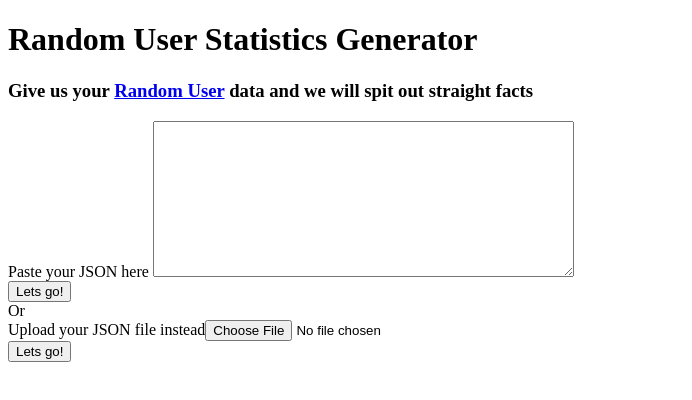
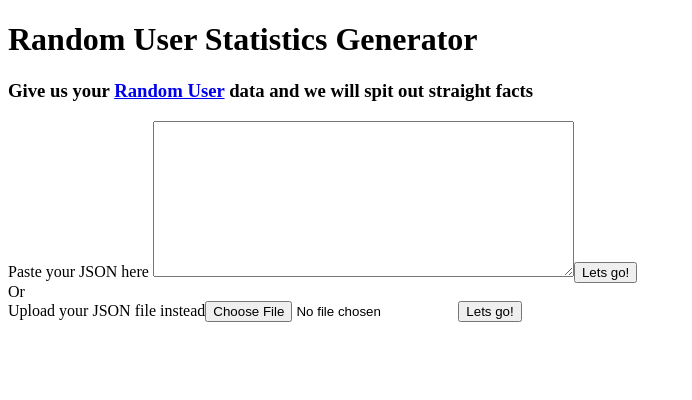
Before and after one commit to Dcheng0596/random-user, an Angular app in the folder client/: page / in a window 1280 px wide. Shown: the top 400 px of the page, without its empty margins (0-692 px from the left). Built offline with nearby package versions, Linux system fonts and the light colour scheme.

Commit message:
Create event handlers and bind them to input tags

```diff
--- a/client/src/app/app.component.html
+++ b/client/src/app/app.component.html
@@ -5,28 +5,17 @@
     <h3 class="description">Give us your <a href="https://randomuser.me" target="_blank"> Random User</a> data and we will spit out straight facts</h3>
     <div class="input-container">
       <div class="text-input">
-        <form id="text-form">
-          <div class="text-form-area">
-            <label for="user-data">Paste your JSON here </label>
-            <textarea form="text-form" name="user-data" id="user-data" cols="50" rows="10"></textarea>
-          </div>
-          <div class="text-form-submit">
-            <input type="submit" value="Lets go!">
-          </div>
-        </form>
+        <label for="user-data">Paste your JSON here </label>
+        <textarea form="text-form" name="user-data" id="user-data" cols="50" rows="10" (change)="users"></textarea>
+        <input type="submit" value="Lets go!" (click)="onTextSubmit()">
         <div class="text-input-error"></div>
       </div>
       <div>Or</div>
       <div class="upload-input">
-        <form id="upload-form">
-          <div class="upload-form-file">
-            <label for="user-file">Upload your JSON file instead</label>
-            <input type="file" id="user-file" name="user-file">
-          </div>
-          <div class="upload-form-submit">
-            <input type="submit" value="Lets go!">
-          </div>
-        </form>
+        <label for="user-file">Upload your JSON file instead</label>
+        <input type="file" id="user-file" name="user-file" (change)="onFileChange($event)">
+        <input type="submit" value="Lets go!" (click)="onFileSubmit()">
+        <div class="upload-input-error"></div>
       </div>
     </div>
     <div class="stats-container"></div>
--- a/client/src/app/app.component.ts
+++ b/client/src/app/app.component.ts
@@ -6,5 +6,30 @@ import { Component } from '@angular/core';
   styleUrls: ['./app.component.scss']
 })
 export class AppComponent {
-  title = 'random-user';
+  public users : string = "";
+  public file : any;
+
+  public onTextSubmit(): void {
+
+  }
+
+  public onFileChange(event: Event): void {
+    let element: HTMLInputElement = event.currentTarget as HTMLInputElement;
+    let fileList: FileList | null = element.files;
+    let temp: any;
+
+    if (fileList) {
+      temp = fileList[0];
+    }
+
+
+
+    console.log(this.file);
+
+
+  }
+
+  public onFileSubmit(): void {
+
+  }
 }
--- a/client/src/app/app.module.ts
+++ b/client/src/app/app.module.ts
@@ -1,5 +1,6 @@
 import { NgModule } from '@angular/core';
 import { BrowserModule } from '@angular/platform-browser';
+import { FormsModule } from '@angular/forms';
 
 import { AppRoutingModule } from './app-routing.module';
 import { AppComponent } from './app.component';
@@ -10,7 +11,8 @@ import { AppComponent } from './app.component';
   ],
   imports: [
     BrowserModule,
-    AppRoutingModule
+    AppRoutingModule,
+    FormsModule
   ],
   providers: [],
   bootstrap: [AppComponent]
```
Also changed, not shown: 1 other file (tests, documents, lock files or other folders).
